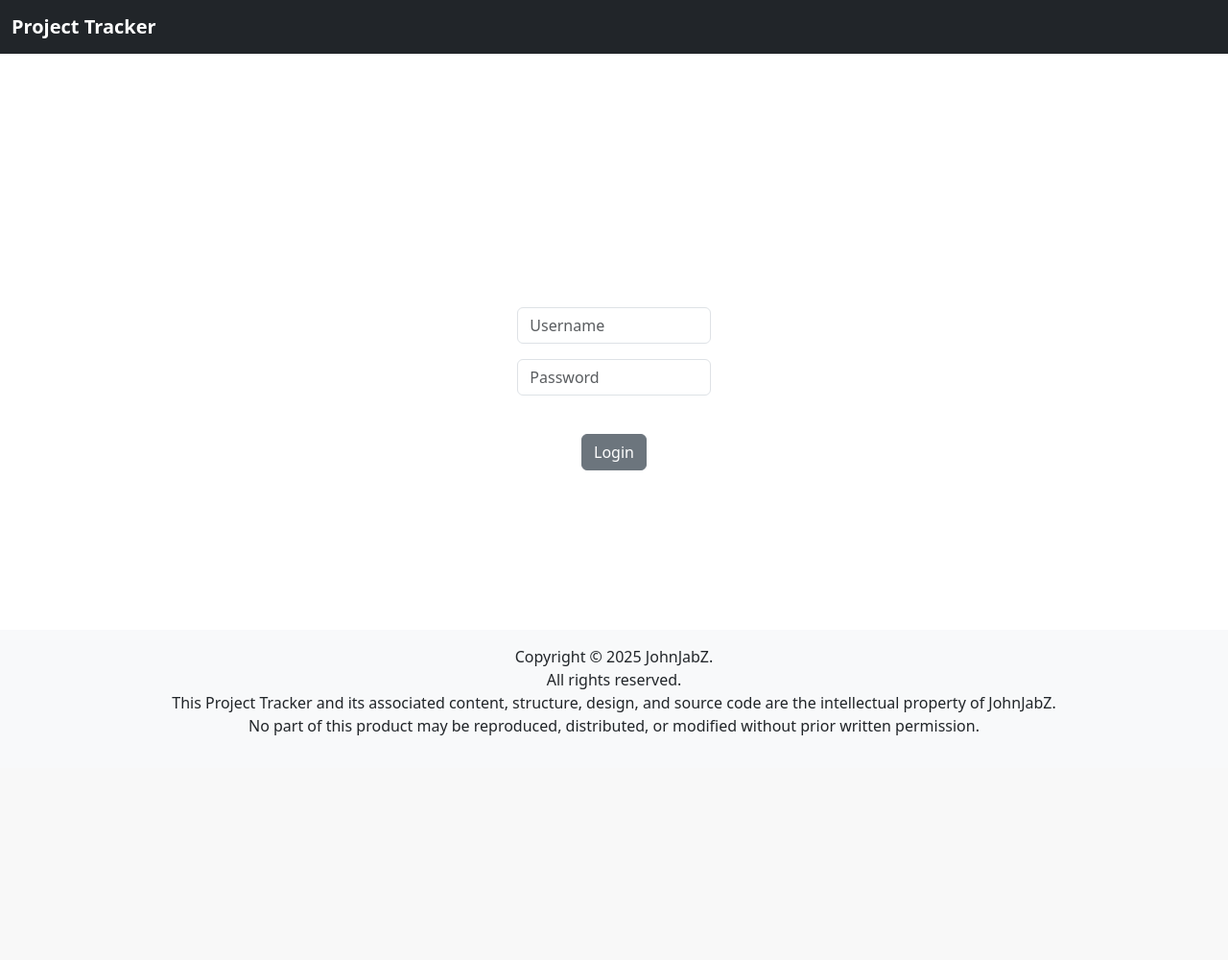
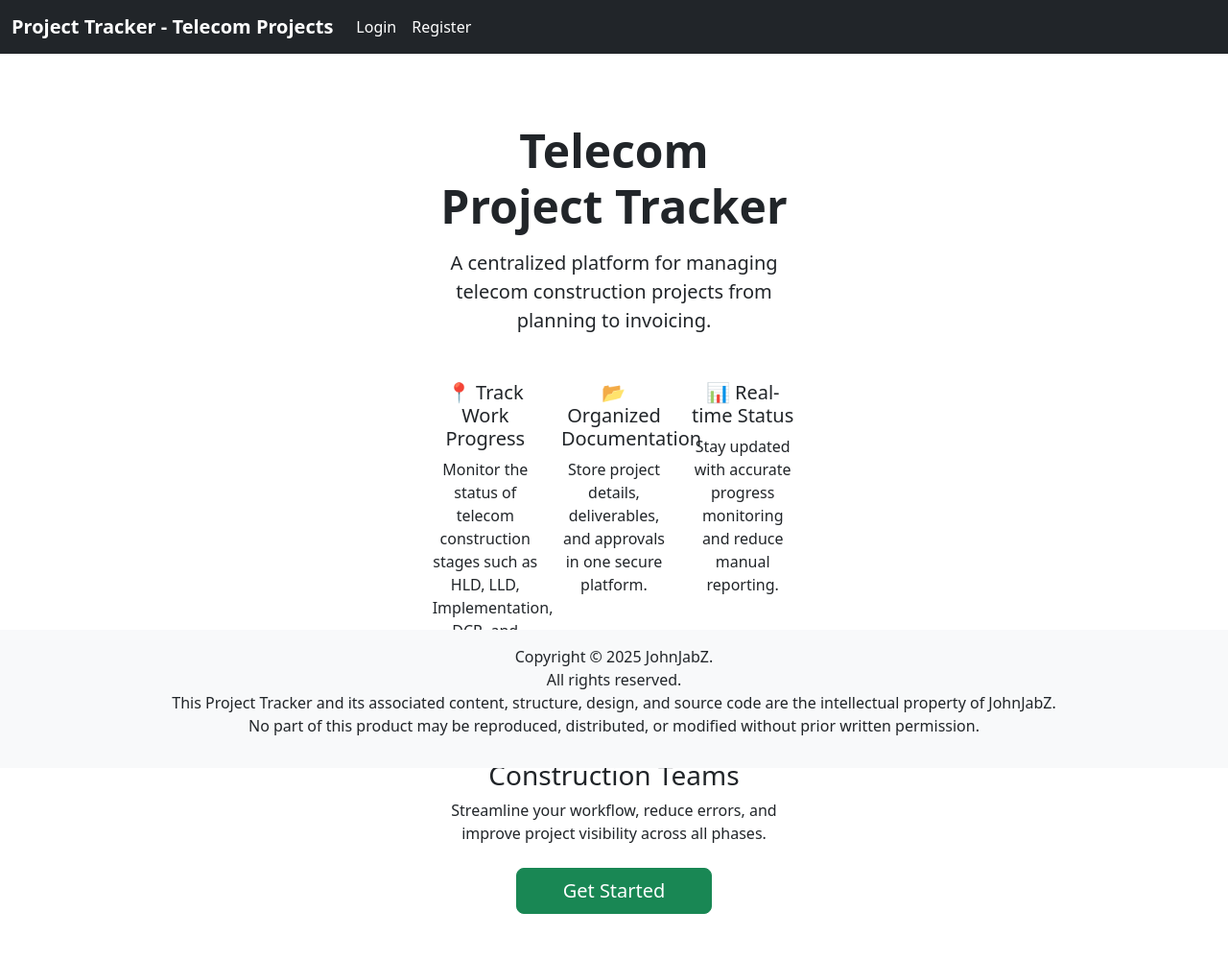
Before and after one commit to JohnJabZ/Project-Tracker, a Django app: page / in a window 1280 px wide. Shown: the whole page at 96% size. Before the commit the page ends 766 px from the top, so only its background shows below. Run offline with Django 5.2, Linux system fonts and the light colour scheme.

Commit message:
registration

```diff
--- a/tracker/website/templates/home.html
+++ b/tracker/website/templates/home.html
@@ -1,14 +1,55 @@
 {% extends 'base.html' %}
 
 {% block content %}
+{% if user.is_authenticated %}
 <div class="col-md-6 offset-md-3 text-center mt-5">
-    {% if user.is_authenticated %}
+
     <h1>Hello World</h1>
 
 </div>
 {% else %}
+<div class="container text-center mt-5">
+    <h1 class="display-5 fw-bold">Telecom Project Tracker</h1>
+    <p class="lead mt-3">A centralized platform for managing telecom construction projects from planning to invoicing.
+    </p>
+</div>
+
+<div class="container mt-5">
+    <div class="row text-center">
+        <div class="col-md-4">
+            <h5>📍 Track Work Progress</h5>
+            <p>Monitor the status of telecom construction stages such as HLD, LLD, Implementation, DCR, and Invoice.</p>
+        </div>
+        <div class="col-md-4">
+            <h5>📂 Organized Documentation</h5>
+            <p>Store project details, deliverables, and approvals in one secure platform.</p>
+        </div>
+        <div class="col-md-4">
+            <h5>📊 Real-time Status</h5>
+            <p>Stay updated with accurate progress monitoring and reduce manual reporting.</p>
+        </div>
+    </div>
+</div>
+<div class="container mt-5 text-center">
+    <h3>Built for Telecom Construction Teams</h3>
+    <p>Streamline your workflow, reduce errors, and improve project visibility across all phases.</p>
+</div>
+<div class="text-center mt-4 mb-5">
+    <a href="{% url 'register' %}" class="btn btn-success btn-lg px-5">Get Started</a>
+</div>
+
+
 <center>
-    {% include 'login.html' %}
+    <footer class="footer fixed-bottom bg-light py-3">
+
+        <p>Copyright © 2025 JohnJabZ.<br>
+            All rights reserved.<br>
+            This Project Tracker and its associated content, structure, design, and source code are the
+            intellectual property of JohnJabZ.<br>
+            No part of this product may be reproduced, distributed, or modified without prior written permission.
+        </p>
+
+    </footer>
 </center>
 {% endif %}
 
--- a/tracker/website/templates/login.html
+++ b/tracker/website/templates/login.html
@@ -1,4 +1,8 @@
-<div>
+{% extends 'base.html' %}
+
+{% block content %}
+
+<div class="col-md-6 offset-md-3 text-center mt-5">
     <br><br><br><br><br><br><br><br>
     <form method="POST" action="{% url 'home' %}">
         {% csrf_token %}
@@ -9,11 +13,13 @@
             <input type="password" class="form-control" name="password" placeholder="Password" required>
         </div><br>
         <button type="submit" class="btn btn-secondary">Login</button>
+        <a class="btn btn-outline-secondary" aria-current="page" href="{% url 'home' %}">Back</a><br>
 
     </form>
 </div>
 
 <br><br><br><br><br><br><br><br>
+</div>
 
 <footer class="footer fixed-bottom bg-light py-3">
     <center>
@@ -25,3 +31,5 @@
         </p>
     </center>
 </footer>
+
+{% endblock %}
--- a/tracker/website/templates/navbar.html
+++ b/tracker/website/templates/navbar.html
@@ -1,6 +1,6 @@
 <nav class="navbar navbar-expand-lg navbar-dark bg-dark">
     <div class="container-fluid">
-        <div class="navbar-brand"><strong>Project Tracker</strong></div>
+        <a class="navbar-brand" href="{% url 'home' %}"><strong>Project Tracker - Telecom Projects</strong></a>
         <button class="navbar-toggler" type="button" data-bs-toggle="collapse" data-bs-target="#navbarSupportedContent"
             aria-controls="navbarSupportedContent" aria-expanded="false" aria-label="Toggle navigation">
             <span class="navbar-toggler-icon"></span>
@@ -19,6 +19,9 @@
                 </li>
                 <li class="nav-item">
                     <a class="nav-link" href="#">Asbuilt</a>
+                </li>
+                <li class="nav-item">
+                    <a class="nav-link" href="#">SORs</a>
                 </li>
                 <li class="nav-item dropdown">
                     <a class="nav-link dropdown-toggle" href="#" role="button" data-bs-toggle="dropdown"
@@ -40,6 +43,17 @@
             </form>
         </div>
         {% else %}
+        <div class="collapse navbar-collapse" id="navbarSupportedContent">
+            <ul class="navbar-nav me-auto mb-4 mb-lg-0">
+                <li class="nav-item">
+                    <a class="nav-link active" aria-current="page" href="{% url 'login' %}">Login</a>
+                </li>
+                <li class="nav-item">
+                    <a class="nav-link active" aria-current="page" href="{% url 'register' %}">Register</a>
+                </li>
+            </ul>
+
+        </div>
 
         {% endif %}
     </div>
--- a/tracker/website/urls.py
+++ b/tracker/website/urls.py
@@ -5,6 +5,7 @@ urlpatterns = [
     path('', views.home, name='home'),
     path('login/', views.login_user, name='login'),
     path('logout/', views.logout_user, name='logout'),
+    path('register/', views.register_user, name='register'),
 
 
 ]
--- a/tracker/website/views.py
+++ b/tracker/website/views.py
@@ -25,10 +25,17 @@ def home(request):
 
 
 def login_user(request):
-    return render(request, 'login.html', {})
+    if request.user.is_authenticated:
+        return redirect('home')
+    else:
+        return render(request, 'login.html', {})
 
 
 def logout_user(request):
     logout(request)
     messages.success(request, "You have successfully logged out!")
     return redirect('home')
+
+
+def register_user(request):
+    return render(request, 'register.html', {})
```
Also changed, not shown: tracker/website/forms.py (added, +35 -0 lines), tracker/website/templates/register.html (added, +21 -0 lines), tracker/db.sqlite3.
